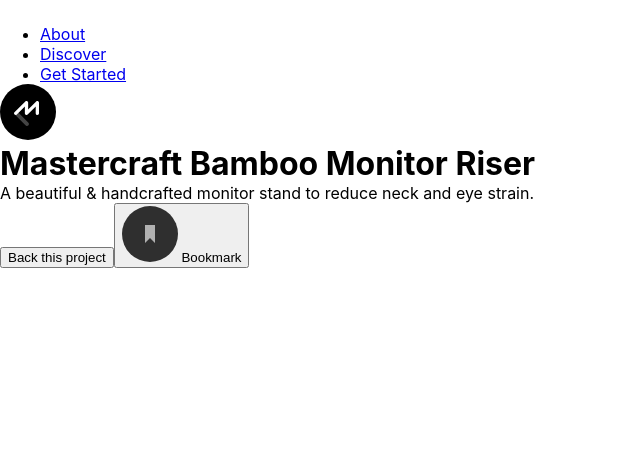
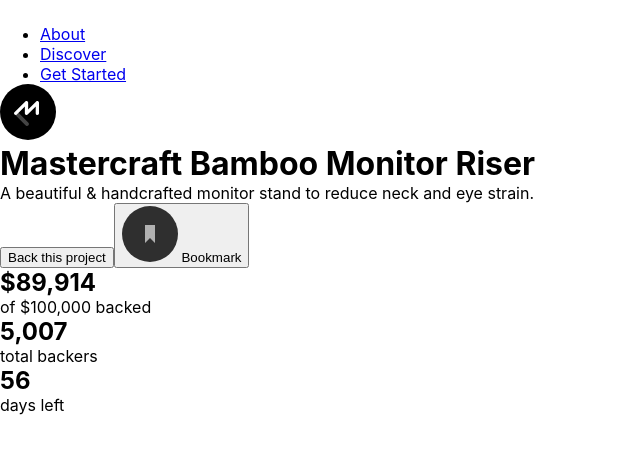
Before and after one commit to DerianMelvin/mastercraft-crowdfunding-product-page, a React (Create React App) app: page / in a window 1280 px wide. Shown: the top 454 px of the page, without its empty margins (0-640 px from the left). Built offline with nearby package versions, Linux system fonts and the light colour scheme.

Commit message:
Import component Status

```diff
--- a/src/components/Project.tsx
+++ b/src/components/Project.tsx
@@ -1,9 +1,11 @@
+import Status from "./project/Status";
 import Title from "./project/Title";
 
 const Project = () => {
   return (
     <main>
       <Title />
+      <Status />
     </main>
   );
 };
```
